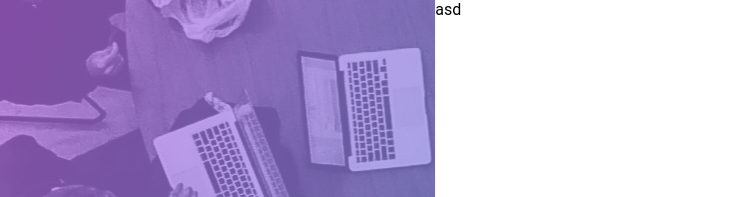
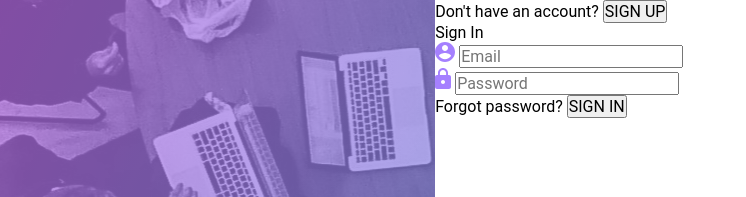
Before and after one commit to cbarcan/motion-frontpage, a website: page index.html in a window 1280 px wide. Shown: the top 197 px of the page, without its empty margins (0-746 px from the left). Drawn offline with Linux system fonts and the light colour scheme.

Commit message:
added html for the right side

```diff
--- a/index.html
+++ b/index.html
@@ -38,7 +38,27 @@
       </div>
     </div>
     <div class="rightside">
-      asd
+      <header>
+        <a href="">Don't have an account?</a>
+        <button>SIGN UP</button>
+      </header>
+      <form action="submit">
+        <h1>Sign In</h1>
+        <div class="input-container">
+          <label for="email">
+            <img src="./assets/svgs/avatar.svg" alt="avatar">
+          </label>
+          <input type="text" id="email" placeholder="Email">
+        </div>
+        <div class="input-container">
+          <label for="password">
+            <img src="./assets/svgs/password.svg" alt="password">
+          </label>
+          <input type="text" id="password" placeholder="Password">
+        </div>
+        <a href="">Forgot password?</a>
+        <button type="submit">SIGN IN</button>
+      </form>
     </div>
   </div>
 </body>
--- a/sass/_base.scss
+++ b/sass/_base.scss
@@ -20,4 +20,6 @@ $marginMedium: 10px;
     font-family: 'Roboto', sans-serif;
     font-weight: normal;
     font-size: $default-font-size;
+    text-decoration: none;
+    color: #000000;
 }
```
Also changed, not shown: css/main.css, 1 other file.
